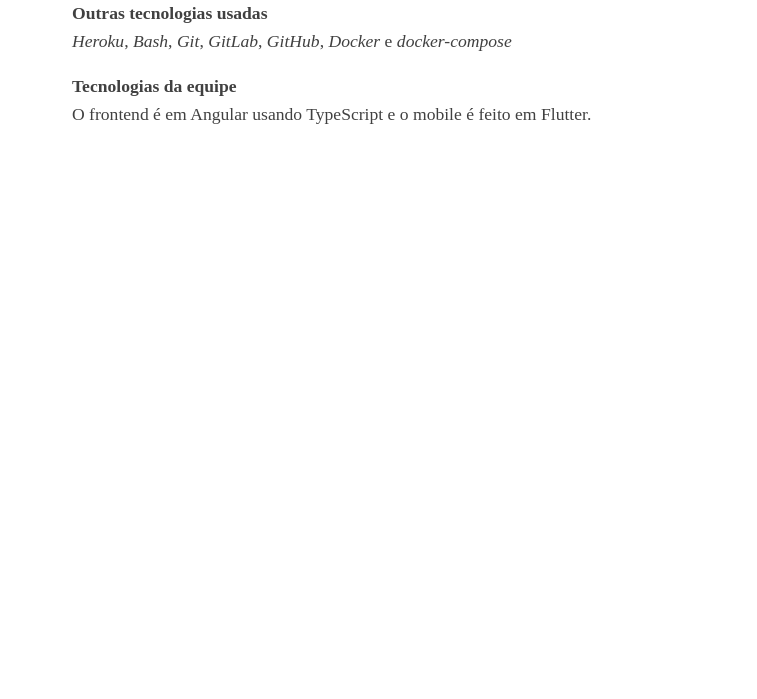
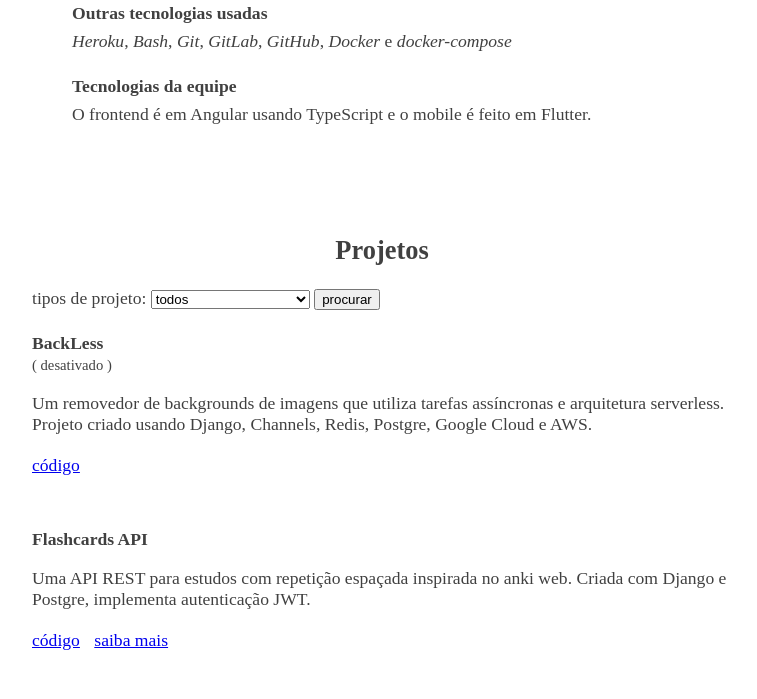
Before and after one commit to marconi-dev/webpage-server, a Django app: page / in a window 1280 px wide. Shown: the part 1518-2217 px from the top of the page, without its empty margins (258-1015 px from the left). Before the commit the page ends 1642 px from the top, so only its background shows below. Run offline with Django 5.2, Linux system fonts and the light colour scheme; tables that the repository leaves empty hold one stand-in row (values such as "Sample post"); grey boxes marked "Sample" are stand-in pictures.

Commit message:
feat: add index template modeules

```diff
--- /dev/null
+++ b/webpage/portifolio/templates/index/index_experience.html
@@ -0,0 +1,76 @@
+<section id="xp" style="max-width: 700px; margin: 50px auto; padding: 10px;">
+    <h2 style="text-align: center;">Experiência Profissional</h2>
+    <div>
+      <h3>
+        <a href="https://strawti.com/" target="_blank">StrawTI</a>
+        <br>
+        <small><i>Desenvolvedor Backend Python</i> - desde Julho de 2023</small>
+      </h3>
+      <p style="text-align: left;">
+        Trabalho na criação de novas features e manutenção de uma aplicação web feita
+        em Django REST. <br>
+        Realizo reuniões de alinhamento com a equipe e com o cliente para cumprir as
+        demandas e contribuir com sugestões para o futuro da aplicação. <br>
+        Crio ferramentas para auxiliar em tarefas de rotina. <br>
+        Escrevo código de acordo com as boas práticas de desenvolvimento do ecossistema
+        Python, utilizo técnicas para tornar a aplicação mais performática assim agregando valor
+        ao produto do cliente.
+      </p>
+      <ul style="list-style-type: none;">
+        <li class="xp-item">
+          <h4>Python & Django | Django REST Framework</h4>
+          <p>
+            O backend é feito em Django e expõe uma API REST usando o
+            Django REST.
+          </p>
+        </li>
+        <li class="xp-item">
+          <h4>PostgreSQL | PostGIS</h4>
+          <p>
+            Banco relacional usado no projeto. PostGIS adiciona
+            suporte a features de geolocalização.
+          </p>
+        </li>
+        <li class="xp-item">
+          <h4>MongoDB</h4>
+          <p>
+            Banco de dados de documento usado para criação de pipelines que
+            revelam dados úteis para o cliente.
+          </p>
+        </li>
+        <li class="xp-item">
+          <h4>Profiling</h4>
+          <p>
+            Para controle e redução do uso de recursos do servidor
+            são feitas análises para identificação de gargalos e vazamentos
+            de memória.
+          </p>
+        </li>
+        <li class="xp-item">
+          <h4>Testes</h4>
+          <p>
+            Criação de testes utilizando a suíte de teste do Django
+            e testes de carga usando Locust.</p>
+        </li>
+        <li class="xp-item">
+          <h4>Integração com serviços de terceiros</h4>
+          <p>
+            Integração com <i>Firebase</i>, <i>Twilio</i> e <i>AWS</i>.
+          </p>
+        </li>
+        <li class="xp-item">
+          <h4>Outras tecnologias usadas</h4>
+          <p>
+            <i>Heroku</i>, <i>Bash</i>, <i>Git</i>, <i>GitLab</i>,
+            <i>GitHub</i>, <i>Docker</i> e <i>docker-compose</i>
+          </p>
+        </li>
+        <li class="xp-item">
+          <h4>Tecnologias da equipe</h4>
+          <p>
+            O frontend é em Angular usando TypeScript e o mobile é feito em Flutter.
+          </p>
+        </li>
+      </ul>
+    </div>
+</section>
--- /dev/null
+++ b/webpage/portifolio/templates/index/index_profile.html
@@ -0,0 +1,46 @@
+<div style="max-width: fit-content; margin: auto; padding: 15px;">
+  <small style="color: red; text-align: center; display: block;">
+    Não, não há nada de errado com o CSS
+  </small>
+  <img
+    style="max-width: auto; height: 50vh; margin: auto; display: block;"
+    src="{{ profile.image.url }}"
+    alt="
+      Um homem utilizando uma camisa preta, fones de ouvido,
+      cabelo cacheado com tamanho médio e sentado numa cadeira.
+      Imagem de perfil
+    "
+  >
+  <h1 style="text-align: center;">{{ profile.name }}</h1>
+  <h3 style="text-align: center; max-width: 700px">{{ profile.titles }}</h3>
+  <small style="text-align: center; display: block; margin-bottom: 15px;">
+    <q>O sonho das pessoas não tem fim</q>
+  </small>
+  <nav>
+    <ul style="
+        padding: 0;
+        display: flex;
+        justify-content: space-between;
+        flex-wrap: wrap;
+        list-style-type: none;
+        max-width: 400px;
+        margin: auto;
+      "
+    >
+      {% for link in profile.links.all %}
+        <li style="margin-top: 10px">
+          <a href="{{ link.url }}" target="_blank">{{ link.name }}</a>
+        </li>
+      {% endfor %}
+    </ul>
+  </nav>
+  <a style="
+      margin: 20px auto 0;
+      max-width: 400px;
+      display: block;
+    "
+    href="{% url 'about-me' %}"
+  >
+    saiba mais sobre mim
+  </a>
+</div>
--- /dev/null
+++ b/webpage/portifolio/templates/index/index_projects.html
@@ -0,0 +1,44 @@
+<section id="xp" style="max-width: 700px; margin: 0 auto; padding: 10px;">
+  <h2 style="text-align: center;">Projetos</h2>
+  <div style="
+    display: flex;
+    flex-wrap: wrap;
+    max-width: 700px;
+    justify-content: space-between;"
+  >
+    <form method="GET" action="">
+      <label for="project-type">tipos de projeto:</label>
+      <select id="project-type" name="project-type" value="all">
+        <option value="all">todos</option>
+        <option value="fun">por diversão</option>
+        <option value="back end">back-end</option>
+        <option value="back end">ciência da computação</option>
+      </select>
+      <input type="submit" value="procurar">
+    </form>
+    {% for project in projects %}
+      <div style="margin: 0 auto 30px;">
+        <h4 style="margin-bottom: 0px;">{{ project.name }}</h4>
+
+        {% if not project.status %}
+          <small>( desativado )</small>
+        {% endif %}
+
+      <p style="margin-bottom: 20px;">{{ project.short_description }}</p>
+
+      {% if project.source %}
+        <a style="margin-right: 10px;" href="{{ project.source }}">código</a>
+      {% endif %}
+
+      {% if project.has_detail %}
+        <a style="margin-right: 10px;" href="{% url 'about-me' %}">saiba mais</a>
+      {% endif %}
+
+      {% if project.live_link %}
+        <a style="margin-right: 10px;" href="{% url 'about-me' %}">saiba mais</a>
+      {% endif %}
+      </div>
+    {% endfor %}
+
+  </div>
+</section>
--- a/webpage/portifolio/views.py
+++ b/webpage/portifolio/views.py
@@ -10,7 +10,19 @@
 def index(request):
     TEMPLATE_NAME = "index.html"
     context = {
-        "profile": Profile.objects.prefetch_related("links").first()
+        "profile": Profile.objects.prefetch_related("links").first(),
+        "projects": [{
+            "name":"BackLess",
+            "short_description": "Um removedor de backgrounds de imagens que utiliza tarefas assíncronas e arquitetura serverless. Projeto criado usando Django, Channels, Redis, Postgre, Google Cloud e AWS.",
+            "active": True,
+            "source": "https://github.com/marconi-dev"
+        },{
+            "name":"Flashcards API",
+            "short_description": "Uma API REST para estudos com repetição espaçada inspirada no anki web. Criada com Django e Postgre, implementa autenticação JWT.",
+            "status": "disable",
+            "has_detail": True,
+            "source": "https://github.com/marconi-dev"
+        }]
     }
 
     return render(request, TEMPLATE_NAME, context)
```
Also changed, not shown: webpage/portifolio/templates/index.html (+3 -122 lines).
